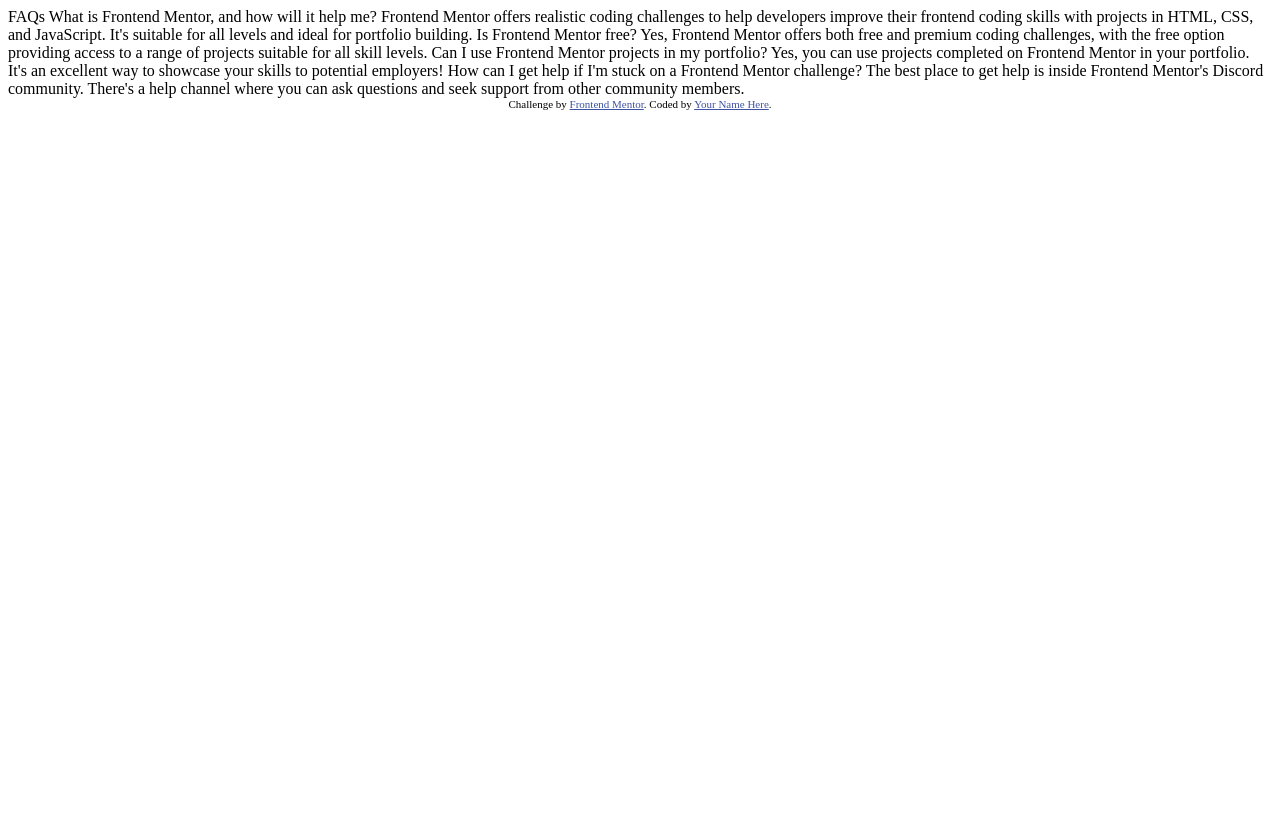
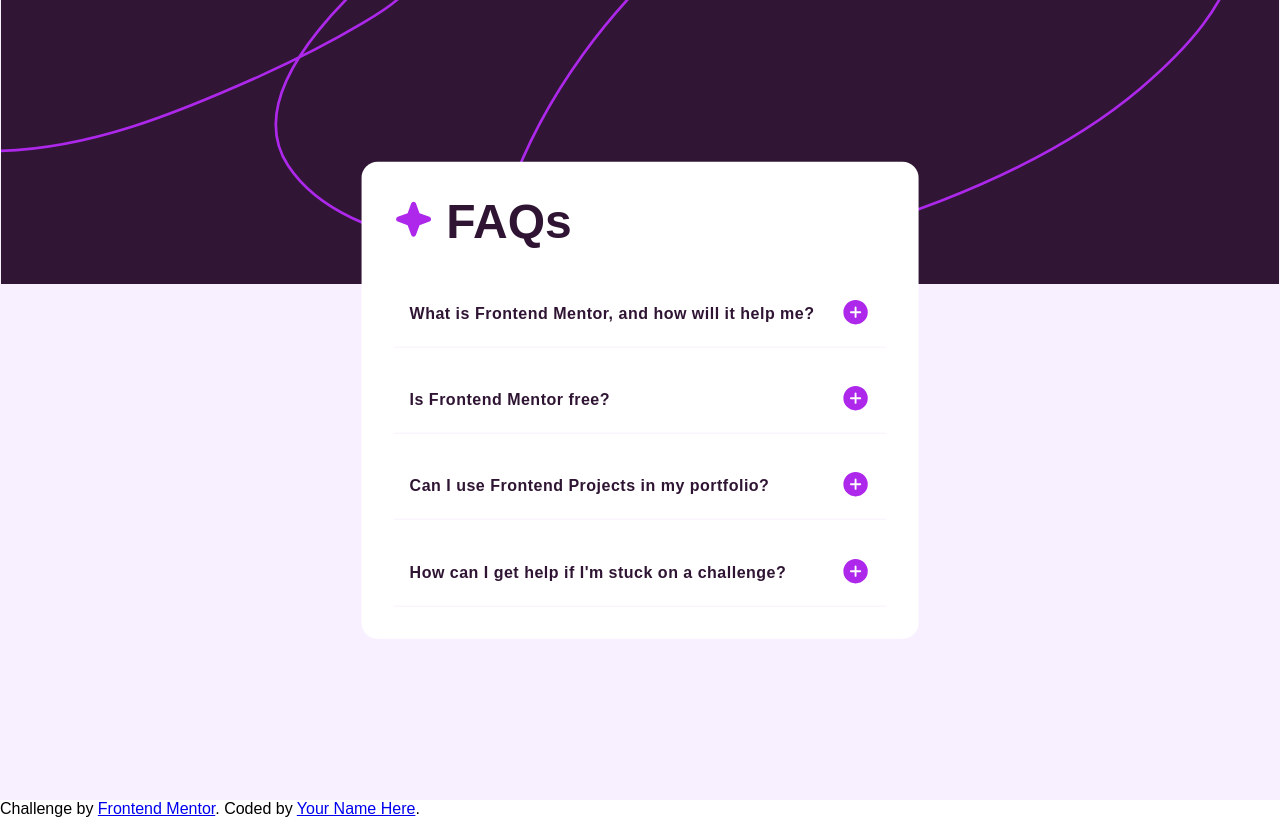
Before and after one commit to tinkermanz/faq-accordian, a plain HTML site: page index.html in a window 1280 px wide. Drawn offline with Linux system fonts and the light colour scheme.

Commit message:
desktop-first done

```diff
--- /dev/null
+++ b/app.js
@@ -0,0 +1,16 @@
+const svgLoader = document.querySelectorAll(".question-icon-div");
+const answerdivs = document.querySelectorAll(".answer-div");
+let clicked = [1, 1, 1, 1];
+svgLoader.forEach((element, i) => {
+	element.children[0].src = "./assets/images/icon-plus.svg";
+	element.addEventListener("click", () => {
+		if (clicked[i]) {
+			clicked[i] = 0;
+			svgLoader[i].children[0].src = "./assets/images/icon-minus.svg";
+		} else {
+			clicked[i] = 1;
+			svgLoader[i].children[0].src = "./assets/images/icon-plus.svg";
+		}
+		answerdivs[i].classList.toggle("active");
+	});
+});
--- a/index.html
+++ b/index.html
@@ -1,48 +1,110 @@
 <!DOCTYPE html>
 <html lang="en">
 	<head>
-  <meta charset="UTF-8">
-  <meta name="viewport" content="width=device-width, initial-scale=1.0"> <!-- displays site properly based on user's device -->
+		<meta charset="UTF-8" />
+		<meta name="viewport" content="width=device-width, initial-scale=1.0" />
+		<!-- displays site properly based on user's device -->
 
-  <link rel="icon" type="image/png" sizes="32x32" href="./assets/images/favicon-32x32.png">
+		<link
+			rel="shortcut icon"
+			href="./assets/images/favicon-32x32.png"
+			type="image/x-icon"
+		/>
+		<link rel="stylesheet" href="./styles/style.css" />
+		<script src="./app.js" defer></script>
 
 		<title>Frontend Mentor | FAQ accordion</title>
-
-  <!-- Feel free to remove these styles or customise in your own stylesheet 👍 -->
-  <style>
-    .attribution { font-size: 11px; text-align: center; }
-    .attribution a { color: hsl(228, 45%, 44%); }
-  </style>
 	</head>
 	<body>
-
-  FAQs
-
-  What is Frontend Mentor, and how will it help me?
-
-  Frontend Mentor offers realistic coding challenges to help developers improve their
-  frontend coding skills with projects in HTML, CSS, and JavaScript. It's suitable for
-  all levels and ideal for portfolio building.
-
-  Is Frontend Mentor free?
-
-  Yes, Frontend Mentor offers both free and premium coding challenges, with the free
-  option providing access to a range of projects suitable for all skill levels.
-
-  Can I use Frontend Mentor projects in my portfolio?
-
-  Yes, you can use projects completed on Frontend Mentor in your portfolio. It's an excellent
-  way to showcase your skills to potential employers!
-
-  How can I get help if I'm stuck on a Frontend Mentor challenge?
-
-  The best place to get help is inside Frontend Mentor's Discord community. There's a help
-  channel where you can ask questions and seek support from other community members.
-
-
+		<section class="background-section">
+			<div class="accordion-div">
+				<div class="title-div">
+					<div>
+						<img src="./assets/images/icon-star.svg" alt="" />
+					</div>
+					<h1 class="title-div__title">FAQs</h1>
+				</div>
+				<div class="question-answer-div">
+					<!-- Question begin -->
+					<div class="question-answer-div__single-block">
+						<div class="question-div">
+							<p>What is Frontend Mentor, and how will it help me?</p>
+							<button class="question-icon-div">
+								<img src="" alt="" />
+							</button>
+						</div>
+						<div class="answer-div">
+							<p>
+								Frontend Mentor offers realistic coding challengs to help
+								devleopers improve their frontend coding skills with projects in
+								HTML, CSS, and JavaScript. It's suitable for alllevels and ideal
+								for portfolio building
+							</p>
+						</div>
+					</div>
+					<!-- One Single block Question div ends -->
+					<!-- Question begin -->
+					<div class="question-answer-div__single-block">
+						<div class="question-div">
+							<p>Is Frontend Mentor free?</p>
+							<button class="question-icon-div">
+								<img src="" alt="" />
+							</button>
+						</div>
+						<div class="answer-div">
+							<p>
+								Frontend Mentor offers realistic coding challengs to help
+								devleopers improve their frontend coding skills with projects in
+								HTML, CSS, and JavaScript. It's suitable for alllevels and ideal
+								for portfolio building
+							</p>
+						</div>
+					</div>
+					<!-- One -->
+					<!-- Question begin -->
+					<div class="question-answer-div__single-block">
+						<div class="question-div">
+							<p>Can I use Frontend Projects in my portfolio?</p>
+							<button class="question-icon-div">
+								<img src="" alt="" />
+							</button>
+						</div>
+						<div class="answer-div">
+							<p>
+								Frontend Mentor offers realistic coding challengs to help
+								devleopers improve their frontend coding skills with projects in
+								HTML, CSS, and JavaScript. It's suitable for alllevels and ideal
+								for portfolio building
+							</p>
+						</div>
+					</div>
+					<!-- One -->
+					<!-- Question begin -->
+					<div class="question-answer-div__single-block">
+						<div class="question-div">
+							<p>How can I get help if I'm stuck on a challenge?</p>
+							<button class="question-icon-div">
+								<img src="" alt="" />
+							</button>
+						</div>
+						<div class="answer-div">
+							<p>
+								Frontend Mentor offers realistic coding challengs to help
+								devleopers improve their frontend coding skills with projects in
+								HTML, CSS, and JavaScript. It's suitable for alllevels and ideal
+								for portfolio building
+							</p>
+						</div>
+					</div>
+					<!-- One -->
+				</div>
+			</div>
+		</section>
 		<div class="attribution">
-    Challenge by <a href="https://www.frontendmentor.io?ref=challenge" target="_blank">Frontend Mentor</a>.
-    Coded by <a href="#">Your Name Here</a>.
+			Challenge by
+			<a href="https://www.frontendmentor.io?ref=challenge" target="_blank"
+				>Frontend Mentor</a
+			>. Coded by <a href="#">Your Name Here</a>.
 		</div>
 	</body>
 </html>
--- /dev/null
+++ b/styles/style.css
@@ -0,0 +1,91 @@
+*,
+:root,
+::after,
+::before {
+	margin: 0;
+	padding: 0;
+	box-sizing: border-box;
+	font-family: "Work Sans", sans-serif;
+
+	--light-pink: hsl(275, 100%, 97%);
+	--grayish-purple: hsl(292, 16%, 49%);
+	--dark-purple: hsl(292, 42%, 14%);
+}
+
+@font-face {
+	font-family: "Work Sans", sans-serif;
+	src: url("../assets/fonts/static/WorkSans-Regular.ttf");
+}
+
+.background-section {
+	height: 100vh;
+	background-image: url("../assets/images/background-pattern-desktop.svg");
+	background-repeat: no-repeat;
+	background-size: contain;
+	background-color: var(--light-pink);
+	position: relative;
+}
+
+.title-div {
+	display: flex;
+	align-items: center;
+	gap: 0.8rem;
+	margin-bottom: 2rem;
+}
+
+.title-div__title {
+	font-size: 3rem;
+	font-weight: 800;
+	color: var(--dark-purple);
+}
+
+.accordion-div {
+	background-color: white;
+	position: absolute;
+	top: 50%;
+	left: 50%;
+	transform: translate(-50%, -50%);
+	padding: 2rem;
+	border-radius: 1rem;
+}
+
+.question-answer-div {
+	display: flex;
+	flex-direction: column;
+	gap: 1.2rem;
+}
+
+.question-answer-div__single-block {
+	padding: 1rem;
+	border-bottom: 0.5px solid var(--light-pink);
+}
+.question-div {
+	display: flex;
+	align-items: center;
+	gap: 1.62rem;
+	justify-content: space-between;
+	letter-spacing: 0.5px;
+	color: var(--dark-purple);
+	font-weight: 800;
+}
+
+.answer-div {
+	display: none;
+	min-width: 100%;
+	margin-top: 2rem;
+	margin-bottom: 0.5rem;
+	color: var(--grayish-purple);
+	font-weight: 500;
+	letter-spacing: 0.8px;
+	line-height: 1.6;
+	width: min-content;
+}
+
+.active {
+	display: block;
+}
+
+button {
+	border: none;
+	background-color: white;
+}
```
Also changed, not shown: 1 other file. Lines whose indentation alone changed are shown as unchanged.
